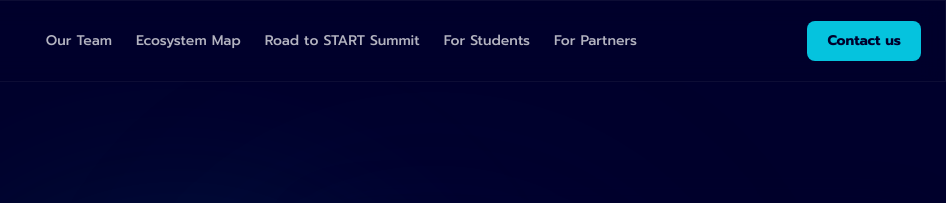
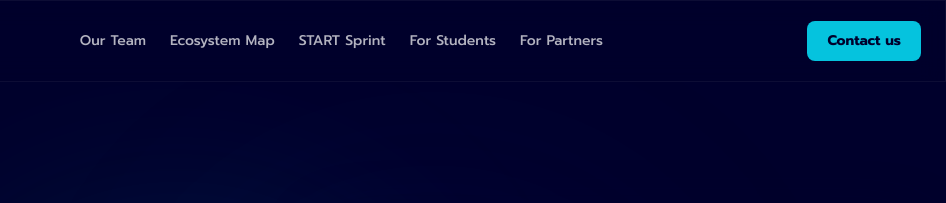
Before and after one commit to STARTMilan/StartMilanWebsite, a website: page index.html in a window 1280 px wide. Shown: the top 203 px of the page, 334-1280 px from the left. Drawn offline with nearby package versions, Linux system fonts and the light colour scheme.

Commit message:
Update navigation link from 'Road to START Summit' to 'START Sprint'

```diff
--- a/index.html
+++ b/index.html
@@ -130,7 +130,7 @@
                 <a class="text-sm font-medium opacity-70 hover:opacity-100 transition-opacity" href="community.html">Our
                     Team</a>
                 <a class="text-sm font-medium opacity-70 hover:opacity-100 transition-opacity" href="ventures.html">Ecosystem Map</a>
-                <a class="text-sm font-medium opacity-70 hover:opacity-100 transition-opacity" href="startSummit.html">Road to START Summit</a>
+                <a class="text-sm font-medium opacity-70 hover:opacity-100 transition-opacity" href="StartSprint.html">START Sprint</a>
                 <a class="text-sm font-medium opacity-70 hover:opacity-100 transition-opacity" href="for-students.html">For Students</a>
                 <a class="text-sm font-medium opacity-70 hover:opacity-100 transition-opacity" href="for-ecosystem-players.html">For Partners</a>
             </nav>
```
